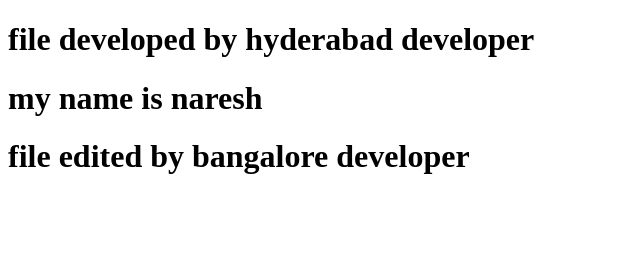
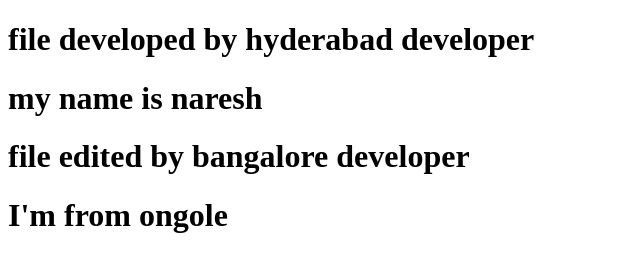
Before and after one commit to Naresh-vangapati/Cloning, a plain HTML site: page index.html in a window 1280 px wide. Shown: the whole page, without its empty margins (0-640 px from the left). Drawn offline with Linux system fonts and the light colour scheme.

Commit message:
Hyderabad developer code-3

```diff
--- a/index.html
+++ b/index.html
@@ -12,5 +12,7 @@
 
     <h1>file edited by bangalore developer</h1>
 
+    <h1>I'm from ongole</h1>
+
 </body>
 </html>
```
